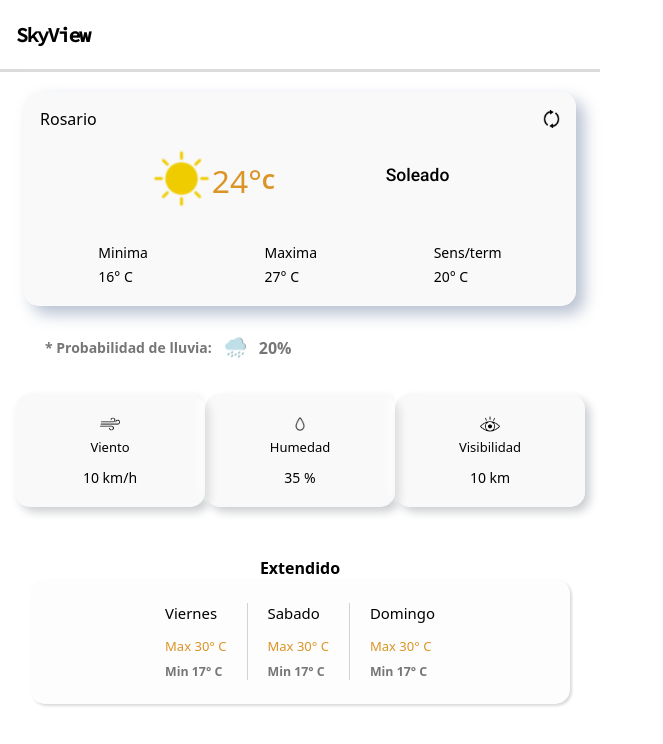
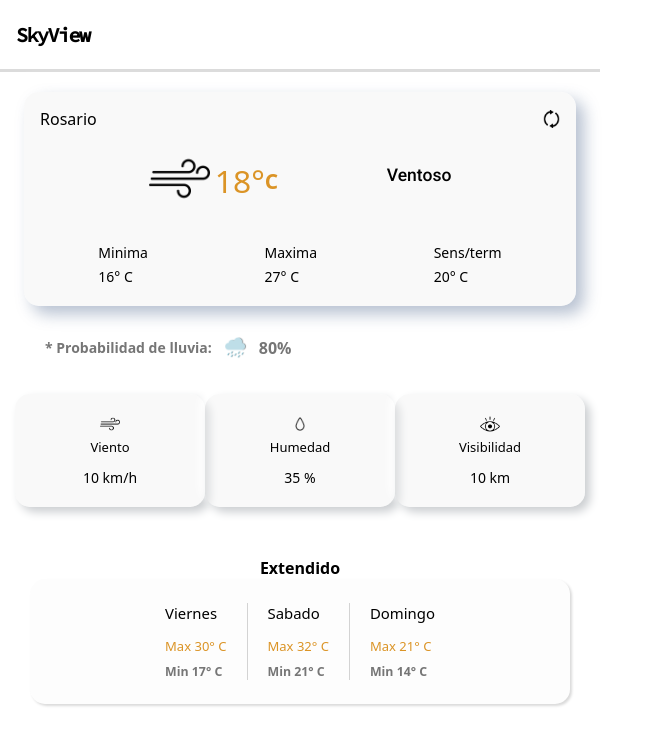
Before and after one commit to cwweb2020/clima-app, a React (Create React App) app: page / in a window 1280 px wide. Shown: the top 744 px of the page, without its empty margins (0-663 px from the left). Built offline with nearby package versions, Linux system fonts and the light colour scheme; some icons are missing.

Commit message:
agrego el input y la logica para obtener dato del mismo

```diff
--- a/src/App.js
+++ b/src/App.js
@@ -1,24 +1,24 @@
 import React from "react";
+import ShareDataProvider from "./context/DataContext";
 import "./styles/base.scss";
 import { BrowserRouter, Routes, Route } from "react-router-dom";
 import Home from "./components/Home";
-import { FaMagnifyingGlass } from "react-icons/fa6";
+import Header from "./components/Header";
 
 const App = () => {
   return (
     <>
+      <ShareDataProvider>
         <main>
           <BrowserRouter>
-          <div className="title-app">
-            <h4>SkyView</h4>
-            <FaMagnifyingGlass />
-          </div>
+            <Header />
             <Routes>
               <Route path="/" element={<Home />} />
               {/* <Route path="/mas-notas" element={<Nosotros />} /> */}
             </Routes>
           </BrowserRouter>
         </main>
+      </ShareDataProvider>
     </>
   );
 };
--- a/src/components/ClimaBox.jsx
+++ b/src/components/ClimaBox.jsx
@@ -13,6 +13,7 @@ import ProbabilidadLluvia from "./ProbabilidadLluvia";
 import nocheLluvia from "../img/noche/noche-lluvia.png";
 import parcialNubladoNoche from "../img/noche/parcial-nublado-noche.png";
 import refresh from "../img/refresh.png";
+import wind from "../img/wind.png";
 
 const ClimaBox = () => {
   const date = new Date();
@@ -42,18 +43,18 @@ const ClimaBox = () => {
           <div className="icon-temperature-container">
             <div className="icon-clima">
               {hour >= 6 && hour < 20 ? (
-                <img src={sol} alt="" />
+                <img src={wind} alt="" />
               ) : (
                 <img src={parcialNubladoNoche} alt="" />
               )}
             </div>
             <div className="temp-container">
-              <span className="number">24°</span>
+              <span className="number">18°</span>
               <span className="celsius">C</span>
             </div>
           </div>
           <div className="pronostico">
-            <h4> soleado</h4>
+            <h4> ventoso</h4>
             <h4>{segundaPalabra ? "nublado" : ""} </h4>
           </div>
         </div>
--- /dev/null
+++ b/src/components/Header.jsx
@@ -0,0 +1,38 @@
+import React, { useContext, useEffect, useRef } from "react";
+import { FaMagnifyingGlass } from "react-icons/fa6";
+import { DataContext } from "../context/DataContext";
+import "../styles/base.scss";
+
+const Header = () => {
+  const { search, setSearch, submitValue } = useContext(DataContext);
+  const inputRef = useRef(null);
+
+  useEffect(() => {
+    if (search) {
+      inputRef.current.focus();
+    }
+  }, [search]);
+
+  return (
+    <>
+      <div className="title-app">
+        {search === false ? (
+          <h4>SkyView</h4>
+        ) : (
+          <form onSubmit={submitValue} className="formulary">
+            <input
+              ref={inputRef}
+              className="input-city"
+              type="text"
+              name="city"
+              placeholder="Ingrese ciudad"
+            />
+          </form>
+        )}
+        <FaMagnifyingGlass onClick={() => setSearch(!search)} />
+      </div>
+    </>
+  );
+};
+
+export default Header;
--- a/src/components/ProbabilidadLluvia.jsx
+++ b/src/components/ProbabilidadLluvia.jsx
@@ -14,7 +14,7 @@ const ProbabilidadLluvia = () => {
               src={rain}
               alt=""
             />
-            <span>20%</span>
+            <span>80%</span>
           </h4>
         </div>
       </section>
--- a/src/components/PronosticoExtendido.jsx
+++ b/src/components/PronosticoExtendido.jsx
@@ -11,10 +11,10 @@ const PronosticoExtendido = () => {
             <div>viernes</div> <span>max 30° C</span> <h5>min 17° C</h5>
           </div>
           <div className="box2">
-            <div>sabado</div> <span>max 30° C</span> <h5>min 17° C</h5>
+            <div>sabado</div> <span>max 32° C</span> <h5>min 21° C</h5>
           </div>
           <div className="box3">
-            <div>domingo</div> <span>max 30° C</span> <h5>min 17° C</h5>
+            <div>domingo</div> <span>max 21° C</span> <h5>min 14° C</h5>
           </div>
         </div>
       </section>
--- a/src/components/climaBox.scss
+++ b/src/components/climaBox.scss
@@ -47,6 +47,8 @@ $fuente-roboto: 'Roboto', sans-serif;
 					font-size: 2.27em;
 					font-weight: 500;
 					color: #db9426;
+
+					padding: 0 0 0 5px;
 				}
 
 				.celsius {
--- /dev/null
+++ b/src/context/DataContext.js
@@ -0,0 +1,24 @@
+import React, { createContext, useState } from "react";
+
+export const DataContext = createContext();
+
+const ShareDataProvider = ({ children }) => {
+  const [search, setSearch] = useState(false);
+  const [cityPlace, setCityPlace] = useState("rosario");
+
+  const submitValue = (e) => {
+    e.preventDefault();
+
+    const { city } = e.target;
+    console.log(city.value);
+    setCityPlace(city.value);
+  };
+
+  return (
+    <DataContext.Provider value={{ search, setSearch, submitValue }}>
+      {children}
+    </DataContext.Provider>
+  );
+};
+
+export default ShareDataProvider;
--- a/src/styles/base.scss
+++ b/src/styles/base.scss
@@ -1,22 +1,21 @@
-@import url('https://fonts.googleapis.com/css2?family=Satisfy&display=swap');
-@import url('https://fonts.googleapis.com/css2?family=Source+Code+Pro:wght@300;400;500&display=swap');
-
+@import url("https://fonts.googleapis.com/css2?family=Satisfy&display=swap");
+@import url("https://fonts.googleapis.com/css2?family=Source+Code+Pro:wght@300;400;500&display=swap");
 
 * {
   margin: 0px;
   padding: 0;
   box-sizing: border-box;
-    font-family: system-ui, -apple-system, BlinkMacSystemFont, 'Segoe UI', Roboto, Oxygen, Ubuntu, Cantarell, 'Open Sans', 'Helvetica Neue', sans-serif;
+  font-family: system-ui, -apple-system, BlinkMacSystemFont, "Segoe UI", Roboto,
+    Oxygen, Ubuntu, Cantarell, "Open Sans", "Helvetica Neue", sans-serif;
 }
-
-
-
 
 main {
   max-width: 600px;
-  //  background-color: bisque;
+  //
   min-height: 100vh;
   padding-bottom: 35px;
+
+  // height: 100dvh;
 }
 
 .title-app {
@@ -31,7 +30,7 @@ main {
 
   h4 {
     // font-family: 'Satisfy', cursive;
-       font-family: 'Source Code Pro', monospace;
+    font-family: "Source Code Pro", monospace;
     // letter-spacing: .5px;
     font-size: 20px;
     font-weight: 600;
@@ -39,3 +38,15 @@ main {
     letter-spacing: -1.5px;
   }
 }
+
+.formulary {
+  flex: 1;
+  margin: 0 15px 0 0;
+  .input-city {
+    padding: 8px;
+    border: 1px solid lightgray;
+    border-radius: 5px;
+    box-shadow: rgba(0, 0, 0, 0.16) 0px 1px 4px;
+    width: 100%;
+  }
+}
```
Lines whose indentation alone changed are shown as unchanged.
